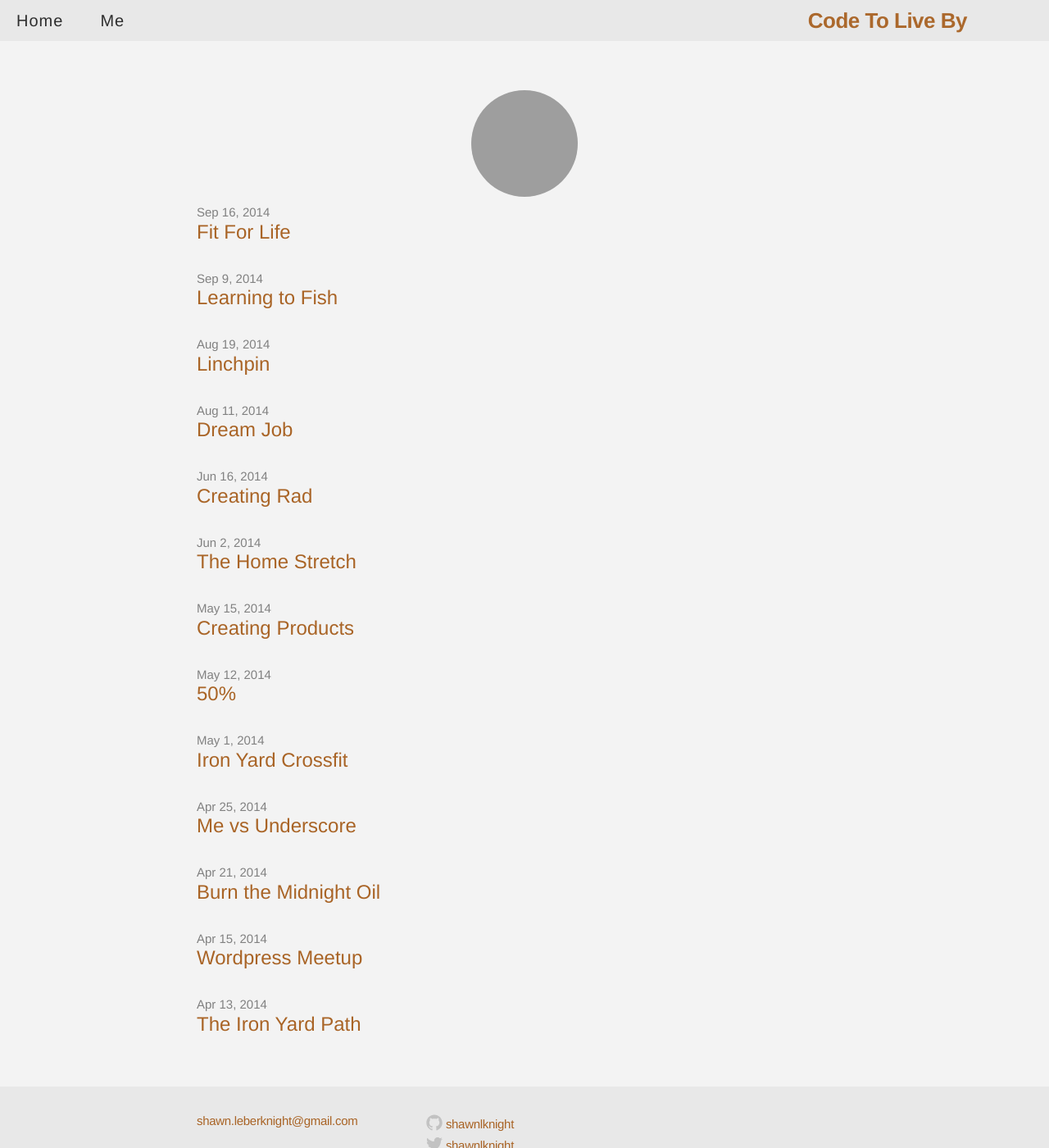
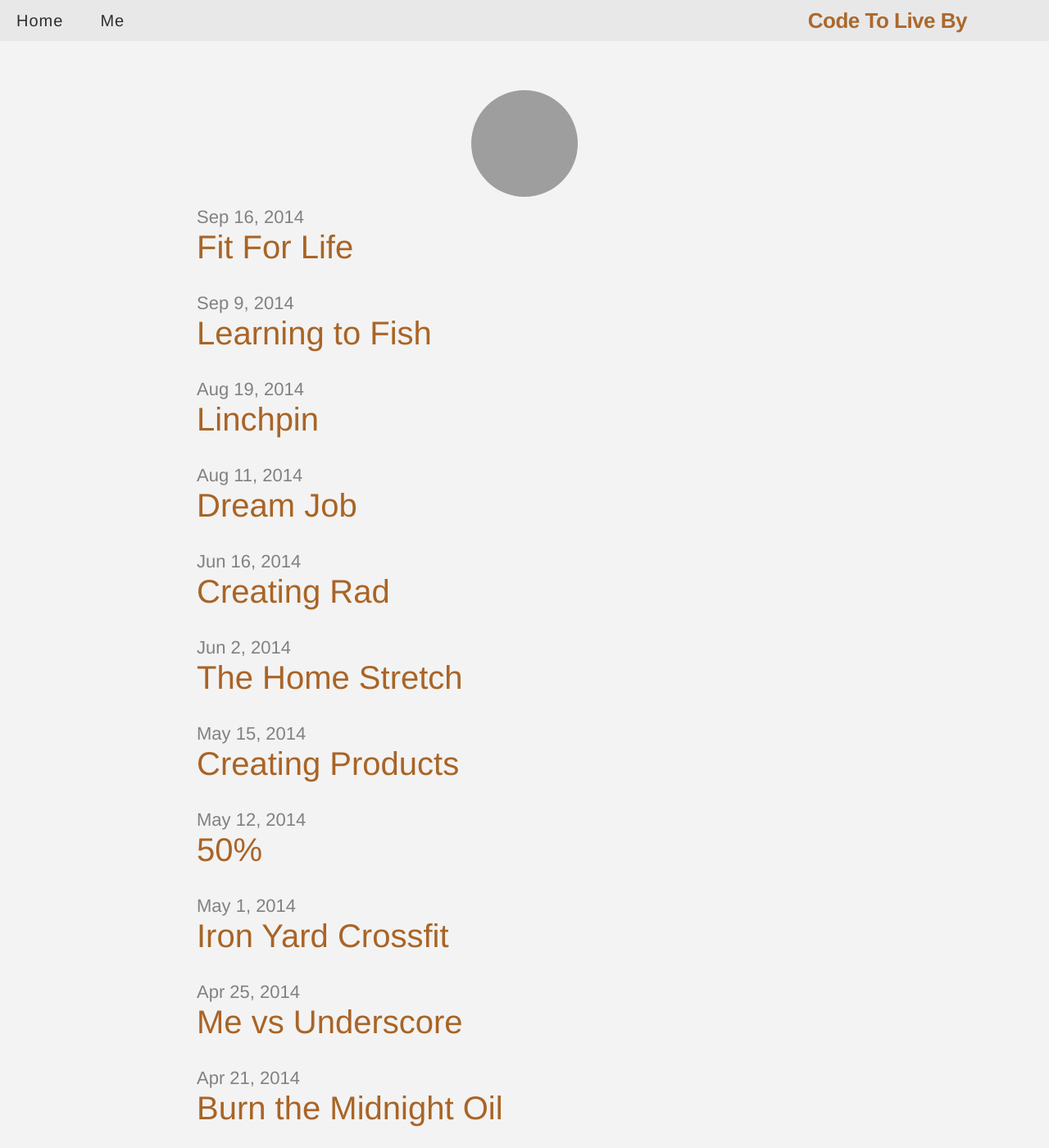
Before and after one commit to shawnlknight/blog, a Jekyll site: the page built from index.html, in a window 1280 px wide and 1400 px high. Shown: the whole window at 82% size. Built offline with Jekyll 4.4.1, drawn with Linux system fonts in a browser that asks for light colours; some web fonts are replaced; the list of posts is cut into pages by our own code.

Commit message:
Update main.css

```diff
--- a/css/main.css
+++ b/css/main.css
@@ -179,13 +179,13 @@
 .posts li { margin-bottom: 30px; }
 
 .posts .post-link {
-  font-size: 24px;
+  font-size: 40px;
   line-height: 1;
 }
 
 .posts .post-date {
   display: block;
-  font-size: 15px;
+  font-size: 22px;
   color: #818181;
 }
 
```
